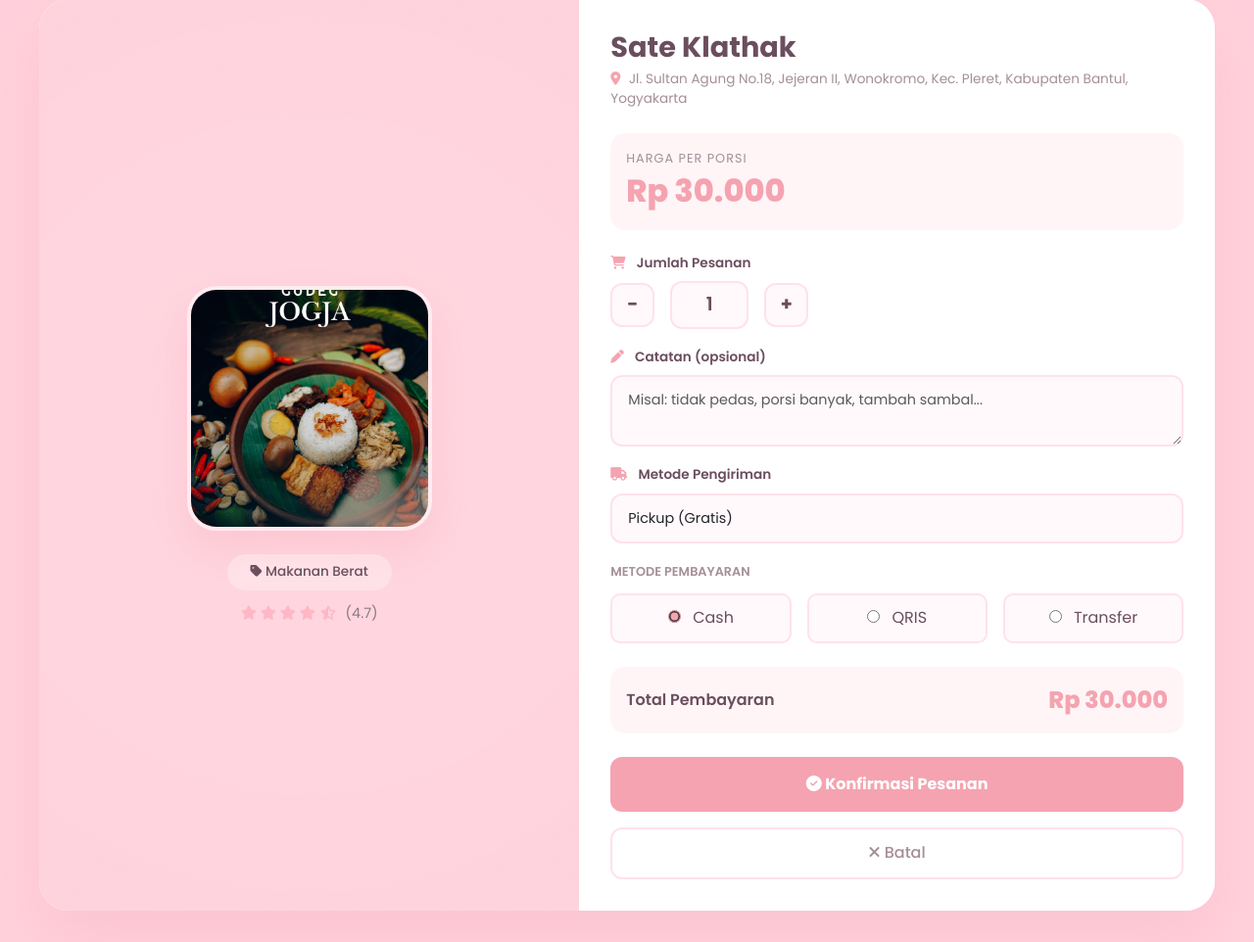
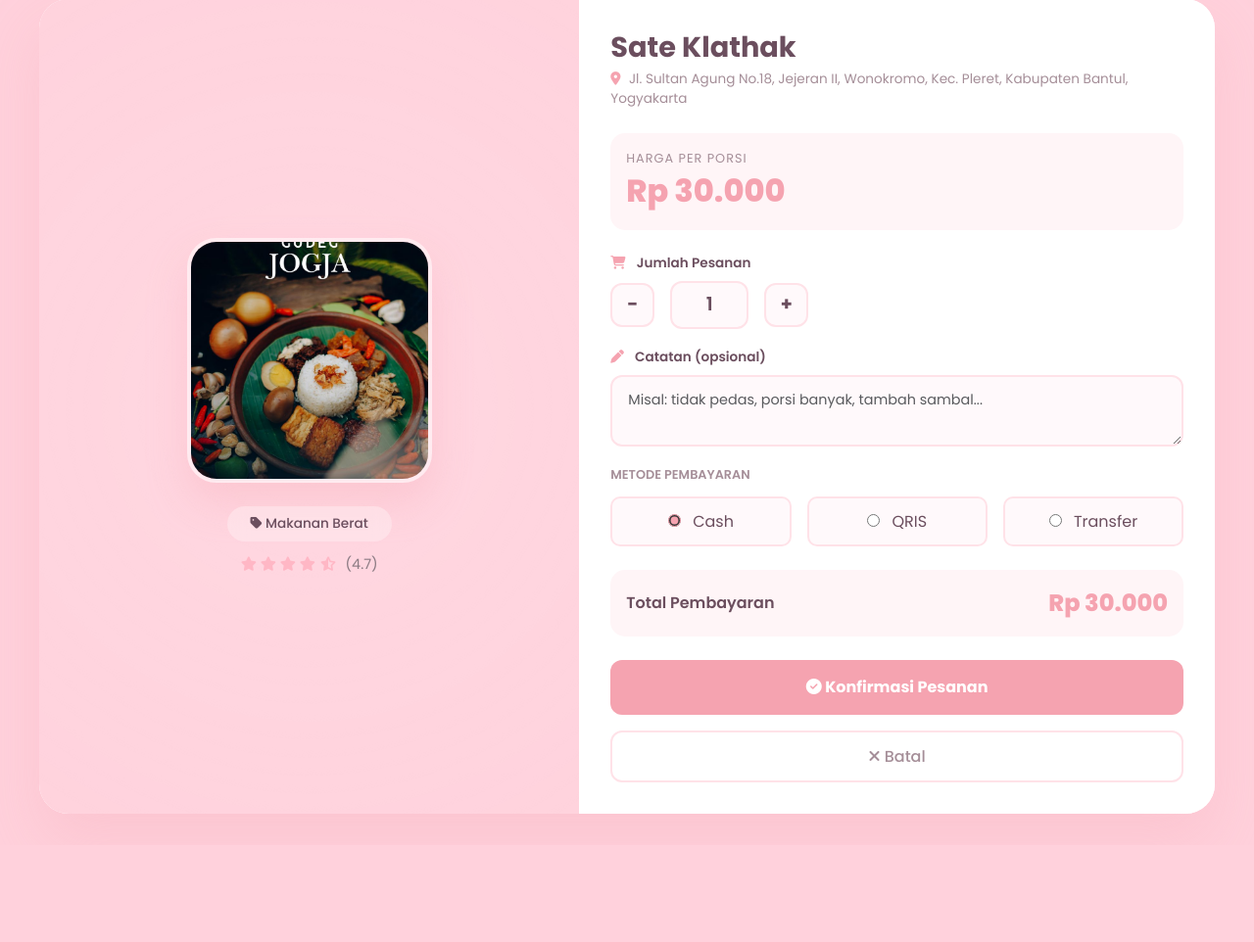
Before and after one commit to adelinecallista/jogja.foodies, a PHP site: page /order.php?id=7 in a window 1280 px wide. Shown: the part 105-1067 px from the top of the page at 98% size. After the commit the page ends 936 px from the top, so only its background shows below. Run offline with PHP 8.4, Linux system fonts and the light colour scheme; a user stored in the database is signed in; data comes from the database, SQL or seed files in the repository.

Commit message:
rev order page

```diff
--- a/order.php
+++ b/order.php
@@ -51,10 +51,9 @@ function getFoodImage($food_name) {
 }
 
 // Get form values from POST or default
-$delivery_method = isset($_POST['delivery_method']) ? $_POST['delivery_method'] : 'pickup';
 $payment_method = isset($_POST['payment_method']) ? $_POST['payment_method'] : 'cash';
 $notes = isset($_POST['notes']) ? trim($_POST['notes']) : '';
-$delivery_fee = ($delivery_method == 'delivery') ? 10000 : 0;
+$delivery_fee = 0;
 $total = ($food['price'] * $quantity) + $delivery_fee;
 $error = '';
 
@@ -478,7 +477,7 @@ if($_SERVER["REQUEST_METHOD"] == "POST" && isset($_POST['confirm_order'])) {
     </a>
 
     <div class="order-card">
-        <!-- Left Side - Food Preview -->
+        <!-- kelas bagian makanan -->
         <div class="food-preview">
             <img src="<?php echo getFoodImage($food['name']); ?>" alt="<?php echo htmlspecialchars($food['name']); ?>" class="food-image">
             <div class="food-category">
@@ -498,7 +497,7 @@ if($_SERVER["REQUEST_METHOD"] == "POST" && isset($_POST['confirm_order'])) {
             </div>
         </div>
 
-        <!-- Right Side - Order Form -->
+        <!-- kelas bagian formulir pemesanan -->
         <div class="order-form">
             <h2><?php echo htmlspecialchars($food['name']); ?></h2>
             <div class="food-location">
@@ -519,7 +518,7 @@ if($_SERVER["REQUEST_METHOD"] == "POST" && isset($_POST['confirm_order'])) {
             <form method="POST" action="">
                 <input type="hidden" name="food_id" value="<?php echo $food['id']; ?>">
 
-                <!-- Quantity -->
+                <!-- jumlah pesanan -->
                 <div class="form-group">
                     <label><i class="fas fa-shopping-cart"></i> Jumlah Pesanan</label>
                     <div class="quantity-wrapper">
@@ -529,22 +528,13 @@ if($_SERVER["REQUEST_METHOD"] == "POST" && isset($_POST['confirm_order'])) {
                     </div>
                 </div>
 
-                <!-- Notes -->
+                <!-- catatan tambahan -->
                 <div class="form-group">
                     <label><i class="fas fa-pen"></i> Catatan (opsional)</label>
                     <textarea name="notes" class="form-control" rows="2" placeholder="Misal: tidak pedas, porsi banyak, tambah sambal..."><?php echo htmlspecialchars($notes); ?></textarea>
                 </div>
 
-                <!-- Delivery Method -->
-                <div class="form-group">
-                    <label><i class="fas fa-truck"></i> Metode Pengiriman</label>
-                    <select name="delivery_method" class="form-select" onchange="this.form.submit()">
-                        <option value="pickup" <?php echo $delivery_method == 'pickup' ? 'selected' : ''; ?>>Pickup (Gratis)</option>
-                        <option value="delivery" <?php echo $delivery_method == 'delivery' ? 'selected' : ''; ?>>Delivery (Rp 10.000)</option>
-                    </select>
-                </div>
-
-                <!-- Payment Method -->
+                <!-- pembayaran -->
                 <div class="payment-methods">
                     <div class="payment-title">Metode Pembayaran</div>
                     <div class="payment-options">
@@ -568,7 +558,7 @@ if($_SERVER["REQUEST_METHOD"] == "POST" && isset($_POST['confirm_order'])) {
                     </span>
                 </div>
 
-                <!-- Buttons -->
+                <!-- konfirm -->
                 <button type="submit" name="confirm_order" class="btn-order">
                     <i class="fas fa-check-circle"></i> Konfirmasi Pesanan
                 </button>
```
Also changed, not shown: menu.php (+14 -14 lines), my_orders.php (+14 -16 lines).
